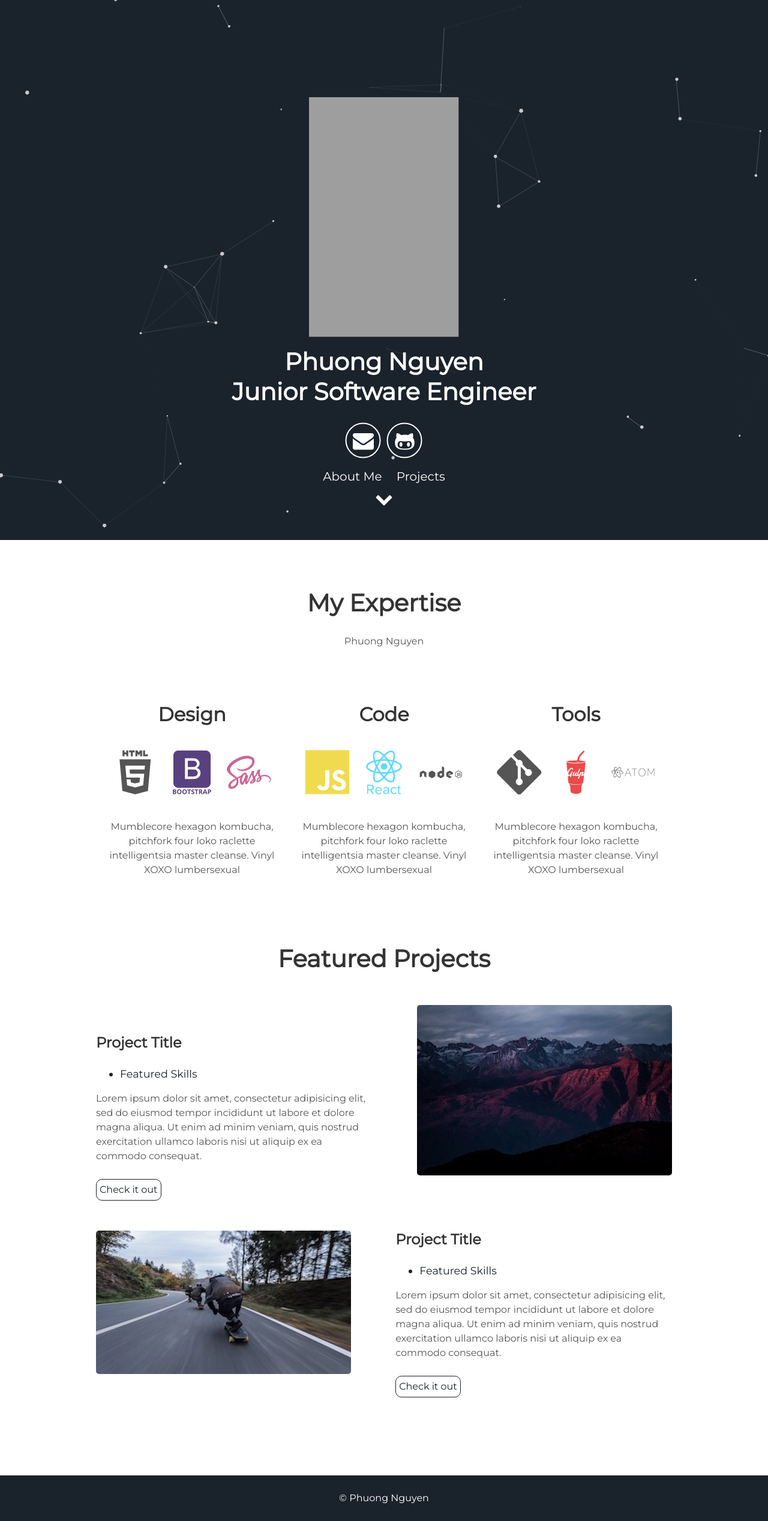
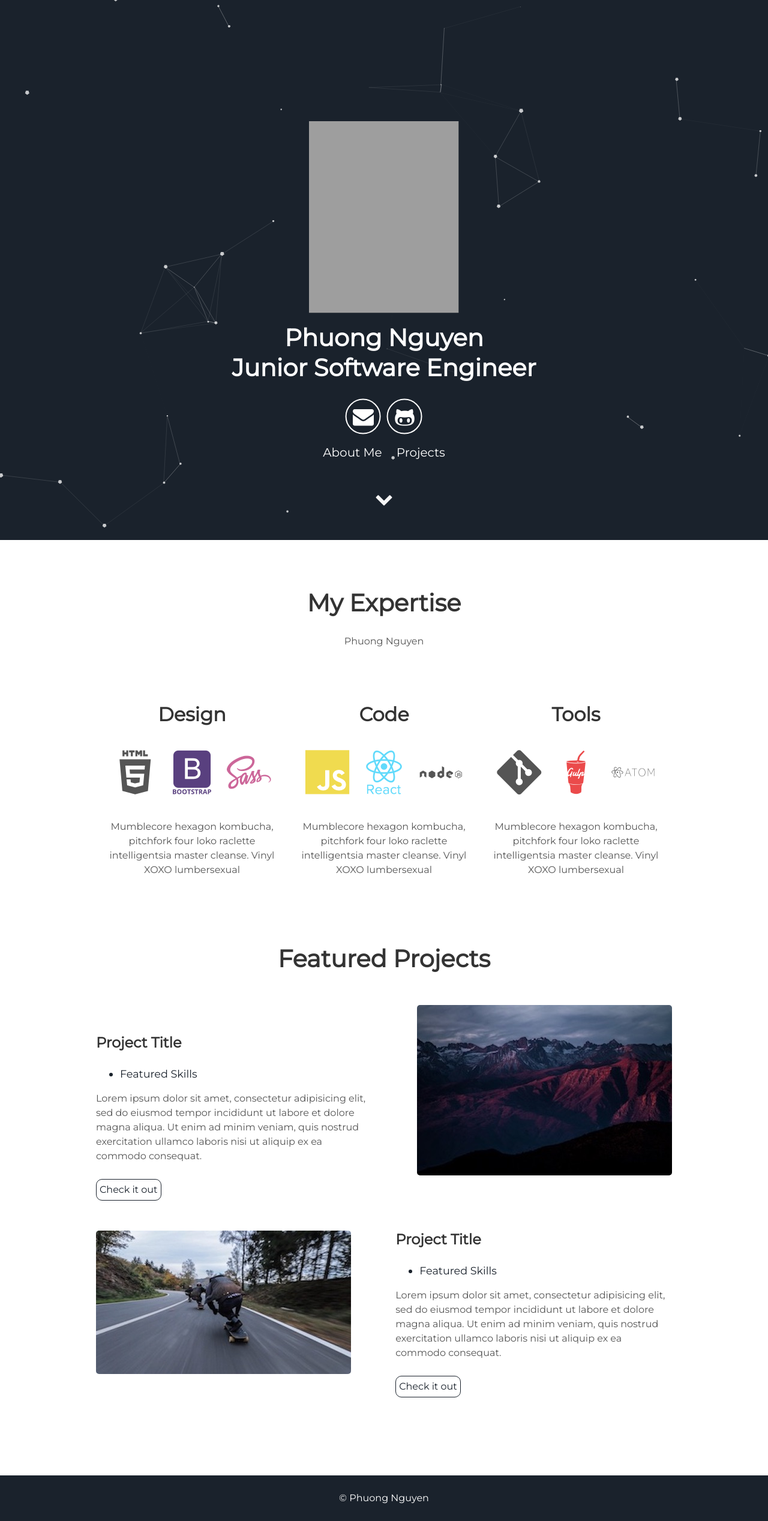
Before and after one commit to phuongnguyen0610/phuongnguyen0610.github.io, a Jekyll site: the page built from index.html, in a window 1280 px wide. Shown: the whole page at 60% size. Built offline with Jekyll 4.4.1, drawn with Linux system fonts in a browser that asks for light colours; grey boxes are pictures that could not be loaded.

Commit message:
Update header.html

```diff
--- a/_includes/header.html
+++ b/_includes/header.html
@@ -3,7 +3,7 @@
       <h1>
         <!-- <span class="site-title">{{site.username}}</span> -->
         <div class="images-center">
-          <img alt="Phuong" src="/assets/img/hangphuong.png" width="250px" height="400px"/>
+          <img alt="Phuong" src="/assets/img/hangphuong.png" width="250px" height="320px"/>
         </div>
         <!-- <small class="link">"I do shit from the heart because I remember all the times I wish I had help"</small> -->
         <span class="site-description">Phuong Nguyen</span>
```
